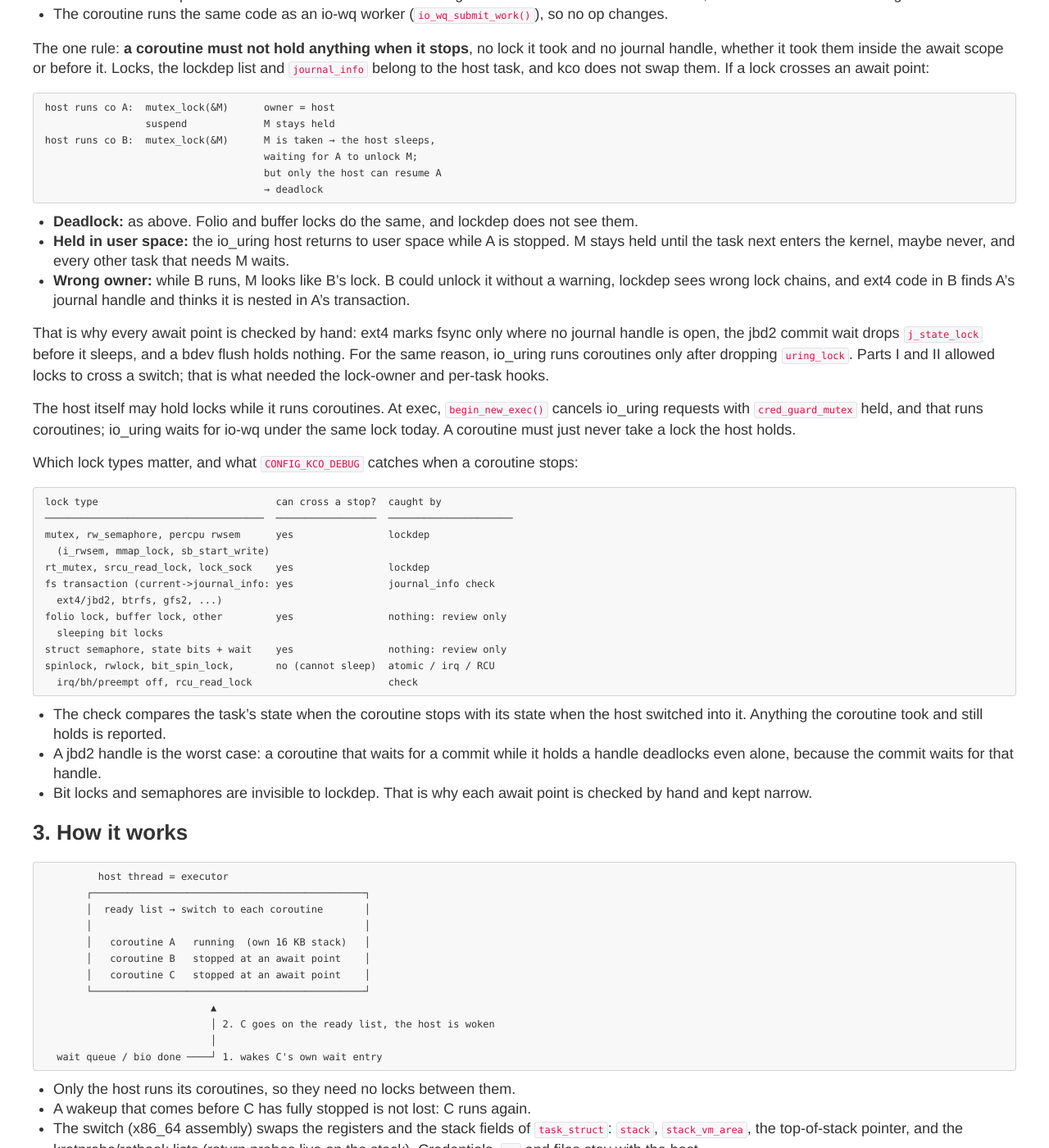
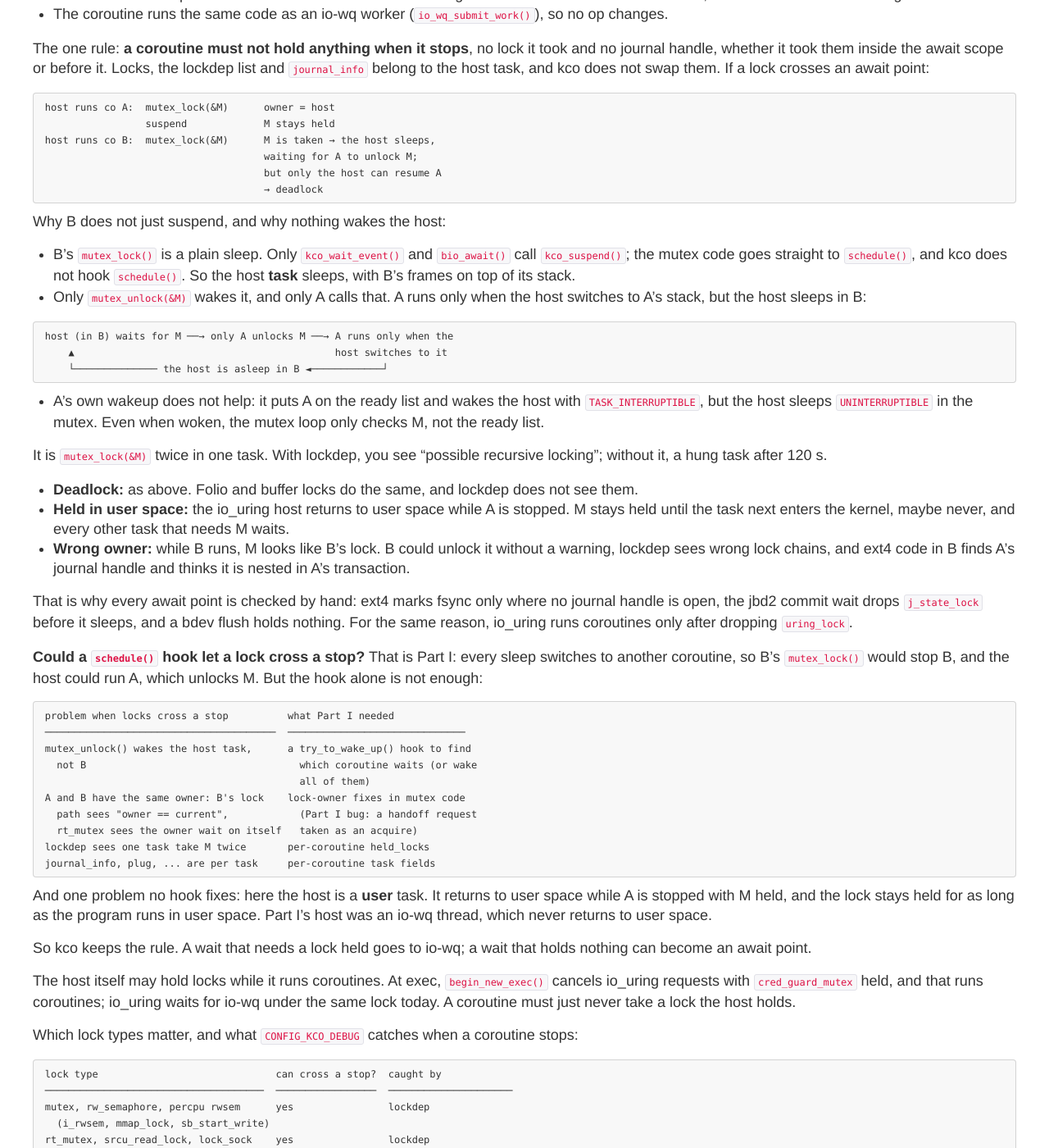
Before and after one commit to ming1/ming1.github.io, a Jekyll site: the page built from _posts/2026-09-23-linux-kernel-coroutine-io-wq.md, in a window 1280 px wide and 1400 px high, scrolled down 16210 px. Shown: the whole window at 82% size. Built offline with Jekyll 4.4.1, drawn with Linux system fonts in a browser that asks for light colours; comment, search, counter and statistics services are not loaded; a style sheet for code colours, icons or effects is not loaded.

Commit message:
linux-kernel-coroutine-io-wq: explain the lock deadlock and schedule() hook in Part III
Show why a coroutine blocked in mutex_lock() sleeps the whole host instead
of suspending, and why nothing wakes it. Explain why a schedule() hook alone
cannot let a lock cross a stop, and why a user-task host cannot hold a lock
in user space at all.

````diff
--- a/_posts/2026-09-23-linux-kernel-coroutine-io-wq.md
+++ b/_posts/2026-09-23-linux-kernel-coroutine-io-wq.md
@@ -883,6 +883,29 @@ host task, and kco does not swap them. If a lock crosses an await point:
                                       → deadlock
 ```
 
+Why B does not just suspend, and why nothing wakes the host:
+
+- B's `mutex_lock()` is a plain sleep. Only `kco_wait_event()` and
+  `bio_await()` call `kco_suspend()`; the mutex code goes straight to
+  `schedule()`, and kco does not hook `schedule()`. So the host **task**
+  sleeps, with B's frames on top of its stack.
+- Only `mutex_unlock(&M)` wakes it, and only A calls that. A runs only when
+  the host switches to A's stack, but the host sleeps in B:
+
+```
+ host (in B) waits for M ──→ only A unlocks M ──→ A runs only when the
+     ▲                                            host switches to it
+     └────────────── the host is asleep in B ◄────────────┘
+```
+
+- A's own wakeup does not help: it puts A on the ready list and wakes the
+  host with `TASK_INTERRUPTIBLE`, but the host sleeps `UNINTERRUPTIBLE` in
+  the mutex. Even when woken, the mutex loop only checks M, not the ready
+  list.
+
+It is `mutex_lock(&M)` twice in one task. With lockdep, you see "possible
+recursive locking"; without it, a hung task after 120 s.
+
 - **Deadlock:** as above. Folio and buffer locks do the same, and lockdep
   does not see them.
 - **Held in user space:** the io_uring host returns to user space while A
@@ -895,9 +918,32 @@ host task, and kco does not swap them. If a lock crosses an await point:
 That is why every await point is checked by hand: ext4 marks fsync only
 where no journal handle is open, the jbd2 commit wait drops `j_state_lock`
 before it sleeps, and a bdev flush holds nothing. For the same reason,
-io_uring runs coroutines only after dropping `uring_lock`. Parts I and II
-allowed locks to cross a switch; that is what needed the lock-owner and
-per-task hooks.
+io_uring runs coroutines only after dropping `uring_lock`.
+
+**Could a `schedule()` hook let a lock cross a stop?** That is Part I: every
+sleep switches to another coroutine, so B's `mutex_lock()` would stop B, and
+the host could run A, which unlocks M. But the hook alone is not enough:
+
+```
+ problem when locks cross a stop          what Part I needed
+ ───────────────────────────────────────  ──────────────────────────────
+ mutex_unlock() wakes the host task,      a try_to_wake_up() hook to find
+   not B                                    which coroutine waits (or wake
+                                            all of them)
+ A and B have the same owner: B's lock    lock-owner fixes in mutex code
+   path sees "owner == current",            (Part I bug: a handoff request
+   rt_mutex sees the owner wait on itself   taken as an acquire)
+ lockdep sees one task take M twice       per-coroutine held_locks
+ journal_info, plug, ... are per task     per-coroutine task fields
+```
+
+And one problem no hook fixes: here the host is a **user** task. It returns
+to user space while A is stopped with M held, and the lock stays held for as
+long as the program runs in user space. Part I's host was an io-wq thread,
+which never returns to user space.
+
+So kco keeps the rule. A wait that needs a lock held goes to io-wq; a wait
+that holds nothing can become an await point.
 
 The host itself may hold locks while it runs coroutines. At exec,
 `begin_new_exec()` cancels io_uring requests with `cred_guard_mutex` held,
````
